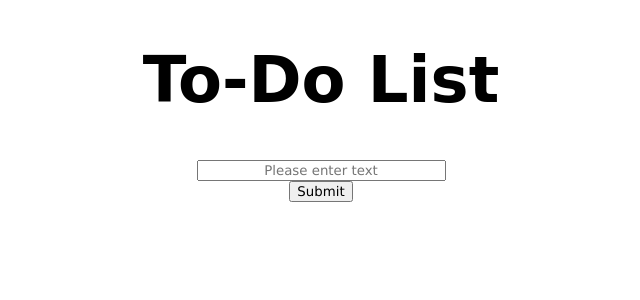
After one commit to MariaChrysafis/Personal, a PHP site: page /projects/to-do-list/to-do-list.html in a window 1280 px wide. The commit adds this page. Shown: the top 300 px of the page, without its empty margins (319-959 px from the left). Run offline with PHP 8.4, Linux system fonts and the light colour scheme.

Commit message:
add to-do
add to-do

```diff
--- a/projects/cf-rating-compare/cf-rating-compare.css
+++ b/projects/cf-rating-compare/cf-rating-compare.css
@@ -71,7 +71,7 @@ th {
 table a {
     color: black;
     text-decoration: none;
-    fot-style: 'Corpo Serif Medium';
+    font-style: 'Corpo Serif Medium';
 }
 
 table a:hover {
--- /dev/null
+++ b/projects/to-do-list/to-do-list.css
@@ -0,0 +1,11 @@
+* {
+    font-family: cursive;
+}
+input {
+    font-family: Verdana, Geneva, Tahoma, sans-serif;
+    text-align: center;
+}
+
+.lister {
+    font-family: Verdana, Geneva, Tahoma, sans-serif;
+}
--- /dev/null
+++ b/projects/to-do-list/to-do-list.html
@@ -0,0 +1,28 @@
+<!DOCTYPE html>
+<html>
+<head>
+    <link rel="stylesheet" href="to-do-list.css">
+    <script src="to-do-list.js"></script>
+
+</head>
+<body>
+    <center style="font-size:2em;">
+    <h1> To-Do List </h1>
+    </center>
+    <center>
+    <form>
+        <div>
+            <input type="text_box" id="add_to_do" size="30" placeholder="Please enter text">
+            </input>
+        </div>
+    </form>
+        <div>
+            <input type="submit" onclick="parse()">
+            </input>
+        </div>
+    </center>
+    <div id="lister" class="lister">
+
+    </div>
+</body>
+</html>
--- /dev/null
+++ b/projects/to-do-list/to-do-list.js
@@ -0,0 +1,4 @@
+async function parse () {
+    x = document.getElementById("add_to_do").value;
+    document.getElementById("lister").innerHTML += x + '\r';
+}
```
Also changed, not shown: projects/cf-rating-compare/index.html (renamed from projects/cf-rating-compare/cf-rating-compare.html).
